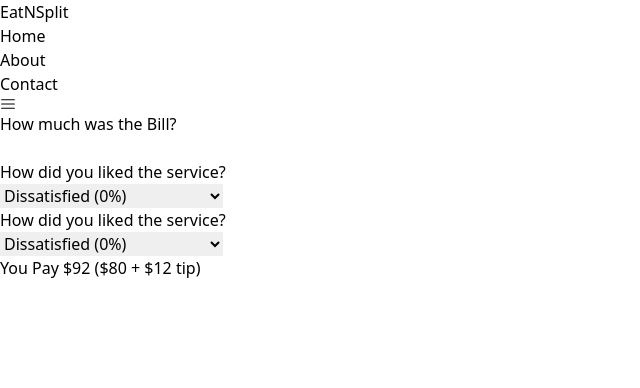
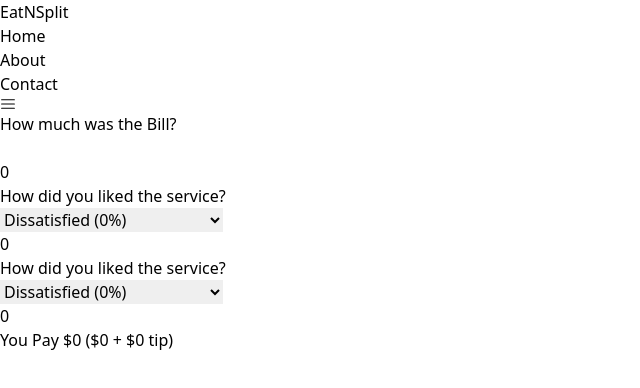
Before and after one commit to Dhruvmehta1311/tip-calculator-v2, a React app: page / in a window 1280 px wide. Shown: the top 388 px of the page, without its empty margins (0-640 px from the left). Built offline with nearby package versions, Linux system fonts and the light colour scheme; the HTML template or start-up script is replaced by a standard one.

Commit message:
Lifted up the state. Not sure about the calculation.

```diff
--- a/src/App.jsx
+++ b/src/App.jsx
@@ -3,16 +3,31 @@
 import Service from "./components/Service";
 import Total from "./components/Total";
 import TotalBill from "./components/TotalBill";
+import { useState } from "react";
 
 function App() {
+  const [bill, setBill] = useState(0);
+  const [serviceReview, setserviceReview] = useState(0);
+  const [friendServicePercentage, setFriendServicePercentage] = useState(0);
+
   return (
     <div className="bg-gray-900 min-h-screen w-full font-josefin">
       <div className="max-w-[1500px] w-[90%] mx-auto flex flex-col gap-4">
         <Header />
-        <TotalBill />
-        <Service />
-        <FriendServiceReview />
-        <Total />
+        <TotalBill setBill={setBill} bill={bill} />
+        <Service
+          setserviceReview={setserviceReview}
+          serviceReview={serviceReview}
+        />
+        <FriendServiceReview
+          setFriendServicePercentage={setFriendServicePercentage}
+          friendServicePercentage={friendServicePercentage}
+        />
+        <Total
+          serviceReview={serviceReview}
+          friendServicePercentage={friendServicePercentage}
+          bill={bill}
+        />
       </div>
     </div>
   );
--- a/src/components/FriendServiceReview.jsx
+++ b/src/components/FriendServiceReview.jsx
@@ -1,11 +1,12 @@
 import { useState } from "react";
 
-function FriendServiceReview() {
-  const [friendServicePercentage, setFriendServicePercentage] = useState("");
-
+function FriendServiceReview({
+  friendServicePercentage,
+  setFriendServicePercentage,
+}) {
   const friendService = (e) => {
     console.log(e.target.value);
-    setFriendServicePercentage(e.target.value);
+    setFriendServicePercentage(Number(e.target.value));
   };
 
   return (
--- a/src/components/Service.jsx
+++ b/src/components/Service.jsx
@@ -1,10 +1,9 @@
 import { useState } from "react";
 
-function Service() {
-  const [serviceReview, setserviceReview] = useState("");
+function Service({ serviceReview, setserviceReview }) {
   function servicePercentage(e) {
     console.log(e.target.value);
-    setserviceReview(e.target.value);
+    setserviceReview(Number(e.target.value));
   }
   return (
     <div className="text-white">
--- a/src/components/Total.jsx
+++ b/src/components/Total.jsx
@@ -1,7 +1,13 @@
-function Total() {
+function Total({ bill, friendServicePercentage, serviceReview }) {
+  const totalPercentage = friendServicePercentage + serviceReview;
+  const finalBill = bill + (friendServicePercentage + serviceReview) / 100;
+  console.log(finalBill);
+
   return (
     <div className="text-white">
-      <p className="text-3xl ">You Pay $92 ($80 + $12 tip)</p>
+      <p className="text-3xl ">
+        You Pay ${bill} (${bill} + ${finalBill} tip)
+      </p>
     </div>
   );
 }
--- a/src/components/TotalBill.jsx
+++ b/src/components/TotalBill.jsx
@@ -1,7 +1,6 @@
 import { useState } from "react";
 
-const TotalBill = () => {
-  const [bill, setBill] = useState(null);
+const TotalBill = ({ bill, totalBill, setBill }) => {
   function totalBill(e) {
     console.log(e.target.value);
     setBill(e.target.value);
```
